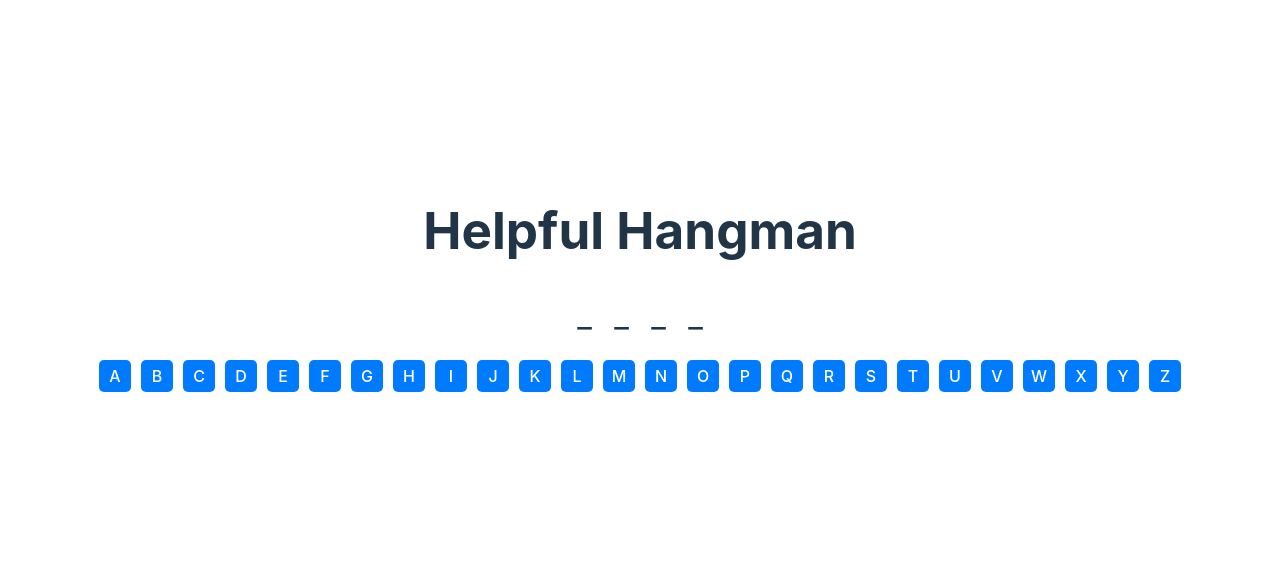
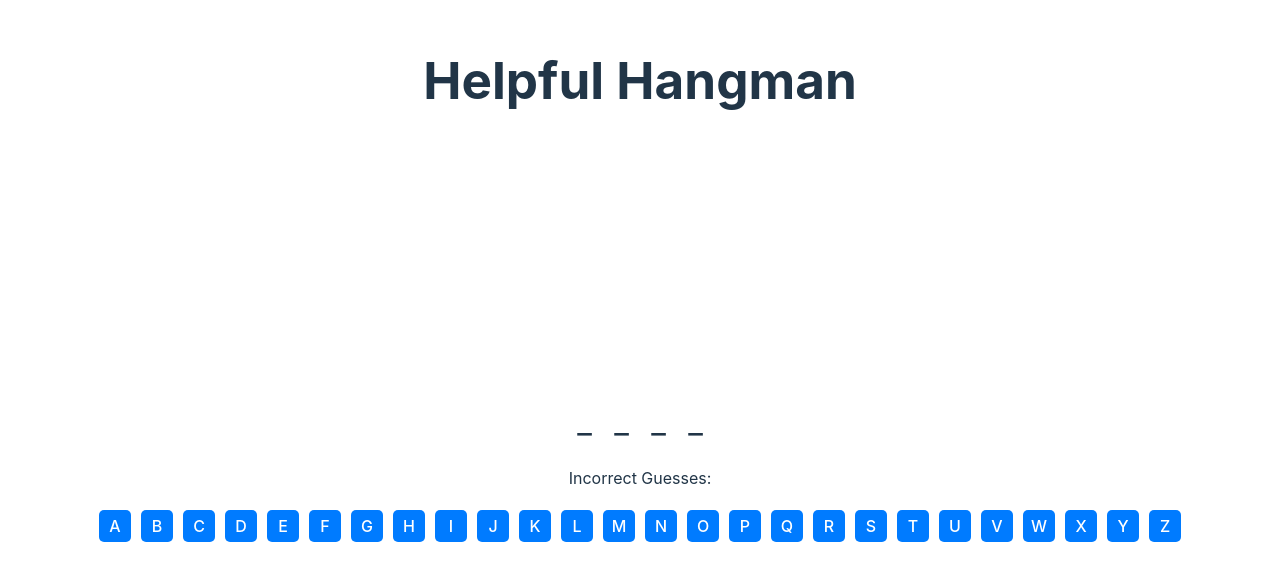
Before and after one commit to tahazakir/helpful-hangman, a React (Vite) app: page / in a window 1280 px wide. Shown: the part 110-690 px from the top of the page. Built offline with nearby package versions, Linux system fonts and the light colour scheme.

Commit message:
Basic Text-Based Hangman Completed

```diff
--- a/src/App.jsx
+++ b/src/App.jsx
@@ -1,30 +1,73 @@
-import { useState } from 'react'
-import reactLogo from './assets/react.svg'
-import viteLogo from '/vite.svg'
-import './App.css'
-import VoiceInputButton from './VoiceInputButton';
-import VirtualKeyboard from './VirtualKeyboard';
-import WordDisplay from './WordDisplay';
+import { useState } from "react";
+import reactLogo from "./assets/react.svg";
+import viteLogo from "/vite.svg";
+import "./App.css";
+import VoiceInputButton from "./VoiceInputButton";
+import VirtualKeyboard from "./VirtualKeyboard";
+import WordDisplay from "./WordDisplay";
+import HangmanDrawing from "./HangmanDrawing";
 
 function App() {
+  const [word, setWord] = useState("hero"); // This can be randomized from a list later
+  const [guessedLetters, setGuessedLetters] = useState([]);
+  const [incorrectGuesses, setIncorrectGuesses] = useState([]);
 
-  const [word, setWord] = useState("hero");  // This can be randomized from a list later
-  const [guessedLetters, setGuessedLetters] = useState([]);
+  const [hasWon, setHasWon] = useState(false);
+  const [hasLost, setHasLost] = useState(false);
 
   const handleLetterGuess = (letter) => {
-    // Ensure the letter isn't already in the guessedLetters array
-    if (!guessedLetters.includes(letter)) {
-        setGuessedLetters(prevLetters => [...prevLetters, letter]);
+    // Check if the letter has already been guessed (either correctly or incorrectly)
+    if (guessedLetters.includes(letter) || incorrectGuesses.includes(letter)) {
+      return; // Don't process further if already guessed
     }
+
+    // If the letter is part of the word, add it to the guessedLetters.
+    if (word.includes(letter)) {
+      setGuessedLetters((prevLetters) => [...prevLetters, letter]);
+    } else {
+      // If not, it's an incorrect guess.
+      setIncorrectGuesses((prevIncorrect) => [...prevIncorrect, letter]);
+    }
+
+    // Check for win condition using a callback to ensure we're working with the most recent state
+    setGuessedLetters((prevLetters) => {
+      if (word.split("").every((char) => prevLetters.includes(char))) {
+        setHasWon(true);
+      }
+      return prevLetters; // Return the same list without modification
+    });
+
+    // Check for loss condition in a similar manner
+    setIncorrectGuesses((prevIncorrect) => {
+      if (prevIncorrect.length >= 6) {
+        setHasLost(true);
+      }
+      return prevIncorrect;
+    });
   };
 
   return (
     <div className="App">
       <h1>Helpful Hangman</h1>
+
+      {/* Game Status Messages */}
+      {hasWon && (
+        <div className="win-message">Congratulations! You've won!</div>
+      )}
+      {hasLost && (
+        <div className="loss-message">
+          Sorry! You've lost. The word was: {word.toUpperCase()}
+        </div>
+      )}
+
+      <HangmanDrawing incorrectGuessCount={incorrectGuesses.length} />
       <WordDisplay word={word} guessedLetters={guessedLetters} />
+      <div className="incorrect-guesses">
+        Incorrect Guesses: {incorrectGuesses.join(", ").toUpperCase()}
+      </div>
       <VirtualKeyboard onLetterClick={handleLetterGuess} />
     </div>
-  )
+  );
 }
 
-export default App
+export default App;
--- /dev/null
+++ b/src/HangmanDrawing.jsx
@@ -0,0 +1,35 @@
+import React from 'react';
+
+function HangmanDrawing({ incorrectGuessCount }) {
+    return (
+        <svg width="200" height="250" className="hangman">
+            {/* Base */}
+            {incorrectGuessCount > 0 && <line x1="20" y1="230" x2="180" y2="230" stroke="white" />}
+
+            {/* Gallows vertical */}
+            {incorrectGuessCount > 1 && <line x1="50" y1="230" x2="50" y2="30" stroke="white" />}
+
+            {/* Gallows horizontal */}
+            {incorrectGuessCount > 2 && <line x1="50" y1="30" x2="150" y2="30" stroke="white" />}
+
+            {/* Rope */}
+            {incorrectGuessCount > 3 && <line x1="150" y1="30" x2="150" y2="50" stroke="white" />}
+
+            {/* Head */}
+            {incorrectGuessCount > 4 && <circle cx="150" cy="70" r="20" stroke="white" fill="none" />}
+
+            {/* Body */}
+            {incorrectGuessCount > 5 && <line x1="150" y1="90" x2="150" y2="130" stroke="white" />}
+
+            {/* Arms (Both left and right in a single stage) */}
+            {incorrectGuessCount > 6 && (
+                <>
+                    <line x1="150" y1="100" x2="130" y2="120" stroke="white" />
+                    <line x1="150" y1="100" x2="170" y2="120" stroke="white" />
+                </>
+            )}
+        </svg>
+    );
+}
+
+export default HangmanDrawing;
--- a/src/index.css
+++ b/src/index.css
@@ -60,6 +60,7 @@ button:focus-visible {
   flex-wrap: wrap;
   gap: 10px;
   margin-bottom: 20px;
+  margin-top: 20px;
 }
 
 .keyboard button {
@@ -104,6 +105,26 @@ button:focus-visible {
 
 }
 
+.win-message,
+.loss-message {
+    font-size: 1.5em;
+    margin-top: 20px;
+    padding: 10px;
+    border-radius: 5px;
+    text-align: center;
+    width: 100%;
+}
+
+.win-message {
+    background-color: #4CAF50; /* Green */
+    color: white;
+}
+
+.loss-message {
+    background-color: #f44336; /* Red */
+    color: white;
+}
+
 
 @media (prefers-color-scheme: light) {
   :root {
```
